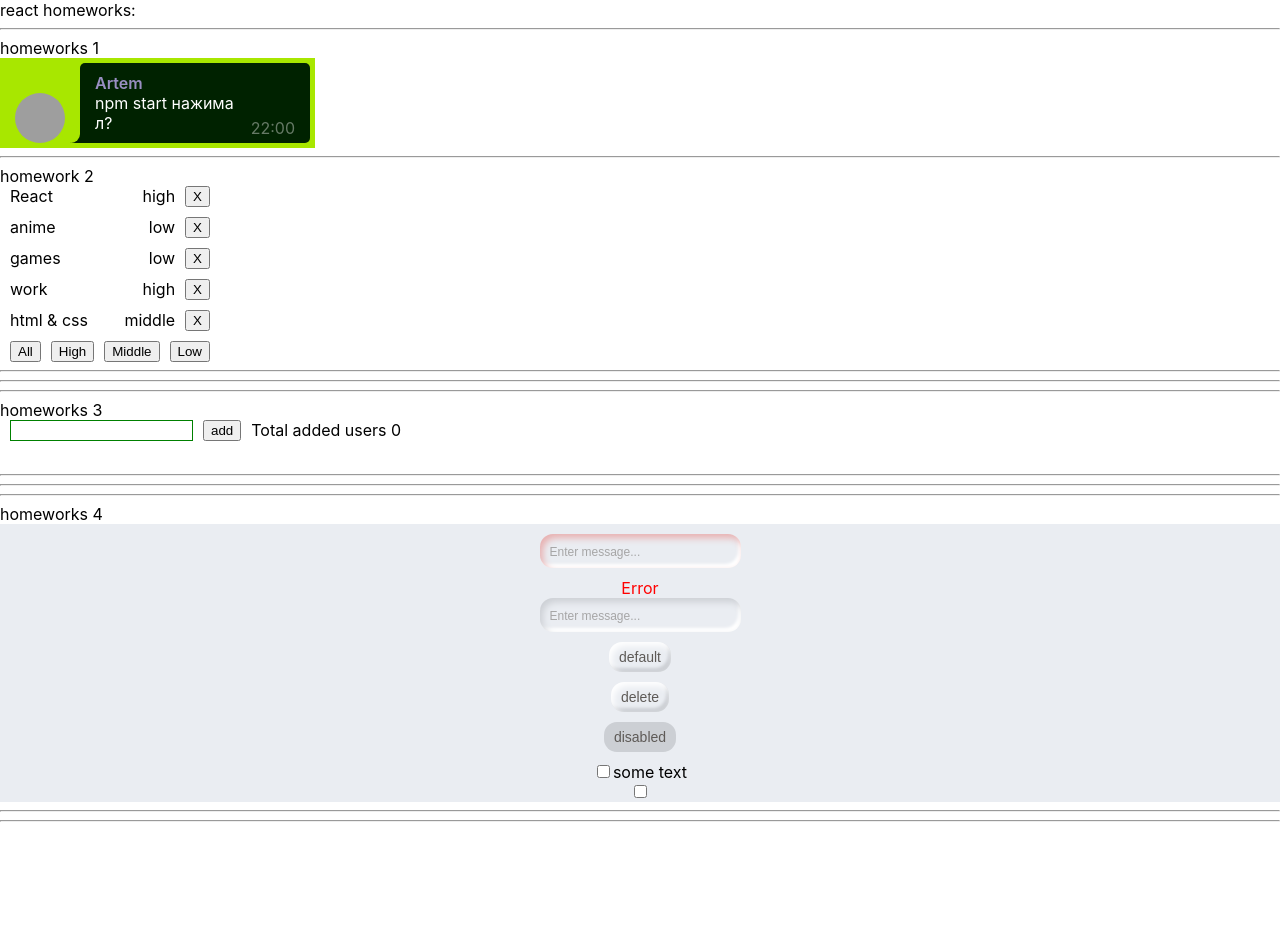
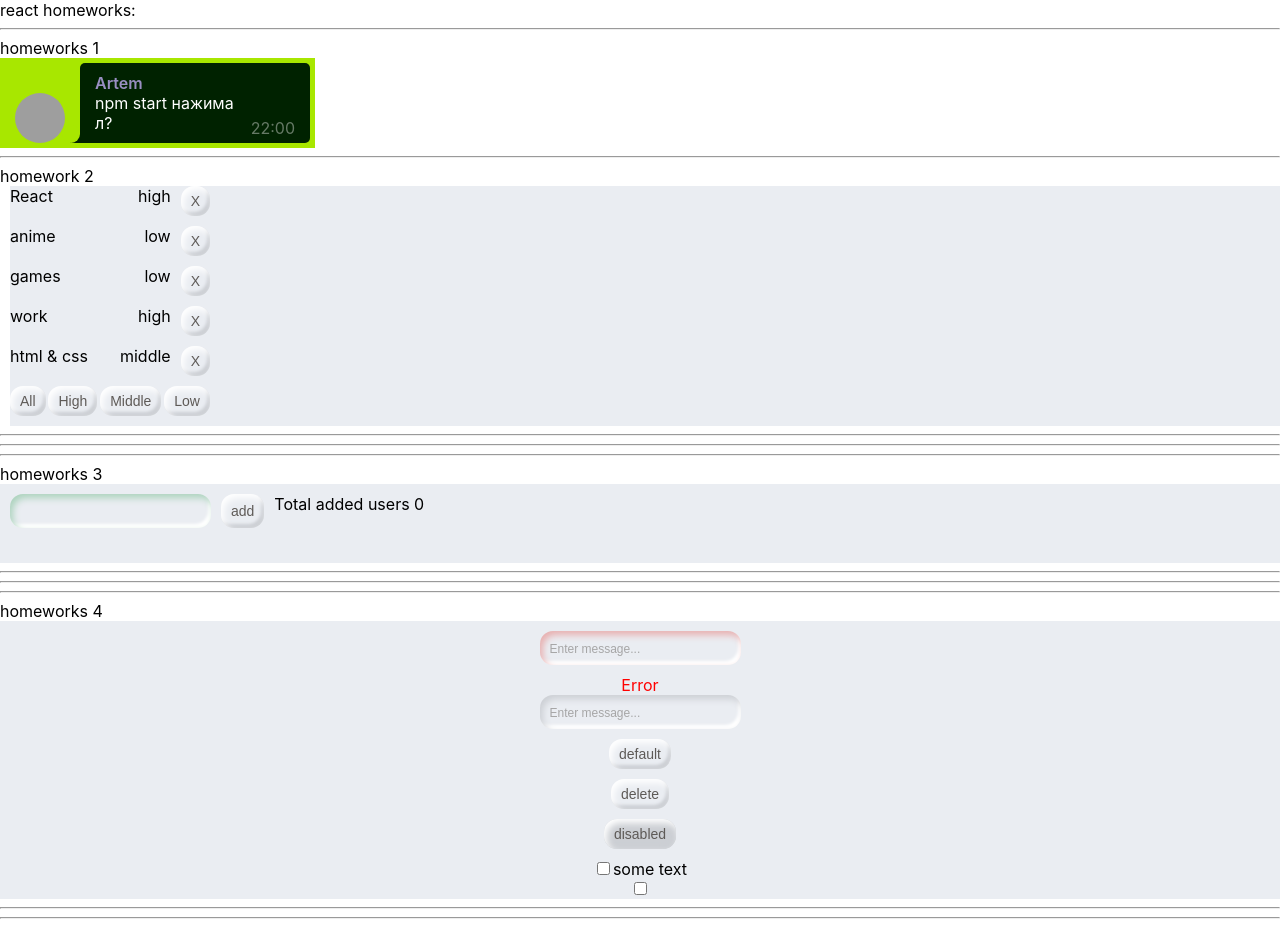
Before and after one commit to meskal1/homeworks, a React (Create React App) app: page / in a window 1280 px wide. Before the commit the page ends 830 px from the top, so only its background shows below. Built offline with nearby package versions, Linux system fonts and the light colour scheme; grey boxes are pictures that could not be loaded.

Commit message:
changes_1

```diff
--- a/src/p2-homeworks/h2/Affairs.module.css
+++ b/src/p2-homeworks/h2/Affairs.module.css
@@ -7,6 +7,22 @@
 	max-width: 200px;
 	display: flex;
 	justify-content: space-between;
+}
+.sort_Buttons > * {
+	background: #eaedf2;
+	border: none;
+	padding: 7px 10px;
+	font-size: 14px;
+	color: #5e5a57;
+	outline: none;
+	caret-color: #5e5a57;
+	border-radius: 13px;
+	box-shadow: inset 3px 4px 7px white, inset -3px -4px 3px #cccfd4;
+	cursor: pointer;
+}
+.sort_Buttons > *:hover {
+	background: #a9acafa4;
+	box-shadow: inset 3px 4px 7px white, inset -3px -4px 7px white;
 }
 .priority {
 	text-align: center;
@@ -18,7 +34,22 @@
 }
 .del_button {
 	margin: 0px 0px 0px 10px;
+	background: #eaedf2;
+	border: none;
+	padding: 7px 10px;
+	font-size: 14px;
+	color: #5e5a57;
+	outline: none;
+	caret-color: #5e5a57;
+	border-radius: 13px;
+	box-shadow: inset 3px 4px 7px white, inset -3px -4px 3px #cccfd4;
+	cursor: pointer;
+}
+.del_button:hover {
+	background: #a9acafa4;
+	box-shadow: inset 3px 4px 7px white, inset -3px -4px 7px white;
 }
 .block_hw2 {
 	margin: 0px 0px 0px 10px;
+	background: #eaedf2;
 }
--- a/src/p2-homeworks/h3/Greeting.module.css
+++ b/src/p2-homeworks/h3/Greeting.module.css
@@ -4,23 +4,39 @@
 	max-width: 200px;
 	line-height: 20px;
 	margin: 5px 0px 0px 0px;
-	/* border: 1px solid black; */
 	color: red;
 	border-radius: 5px;
 }
 
 .error {
-	border: 1px solid red;
+	box-shadow: inset 3px 4px 7px #d3acac, inset -3px -4px 3px white;
+	background: #eaedf2;
+	border: none;
+	padding: 7px 10px;
+	font-size: 14px;
+	color: #5e5a57;
+	height: 20px;
+	outline: none;
+	caret-color: #5e5a57;
+	border-radius: 13px;
+	margin: 0px 0px 10px 0px;
 }
-/* .error:focus {
-	border: 1px solid red;
-} */
 
 input {
 	outline: none;
 }
 .nonstyle {
-	border: 1px solid green;
+	background: #eaedf2;
+	border: none;
+	padding: 7px 10px;
+	font-size: 14px;
+	color: #5e5a57;
+	height: 20px;
+	outline: none;
+	caret-color: #5e5a57;
+	border-radius: 13px;
+	box-shadow: inset 3px 4px 7px #acd3bd, inset -3px -4px 3px white;
+	margin: 0px 0px 10px 0px;
 }
 .block_container {
 	display: flex;
@@ -31,5 +47,19 @@ input {
 	flex-direction: column;
 }
 .asd {
-	margin: 0px 0px 0px 10px;
+	padding: 10px 0px 0px 10px;
+	background: #eaedf2;
 }
+button {
+	background: #eaedf2;
+	border: none;
+	padding: 5px 10px;
+	font-size: 14px;
+	color: #5e5a57;
+	outline: none;
+	caret-color: #5e5a57;
+	border-radius: 13px;
+	box-shadow: inset 3px 4px 7px white, inset -3px -4px 3px #cccfd4;
+	margin: 0px 0px 10px 0px;
+	cursor: pointer;
+}
```
